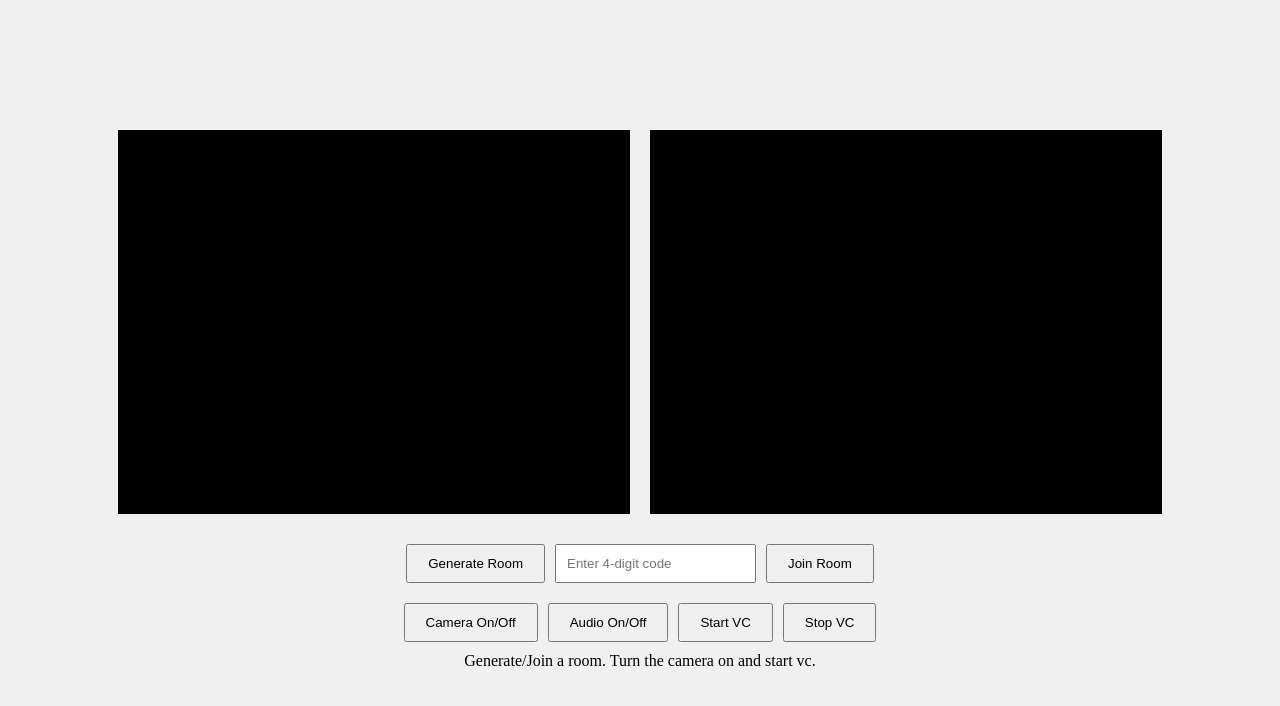
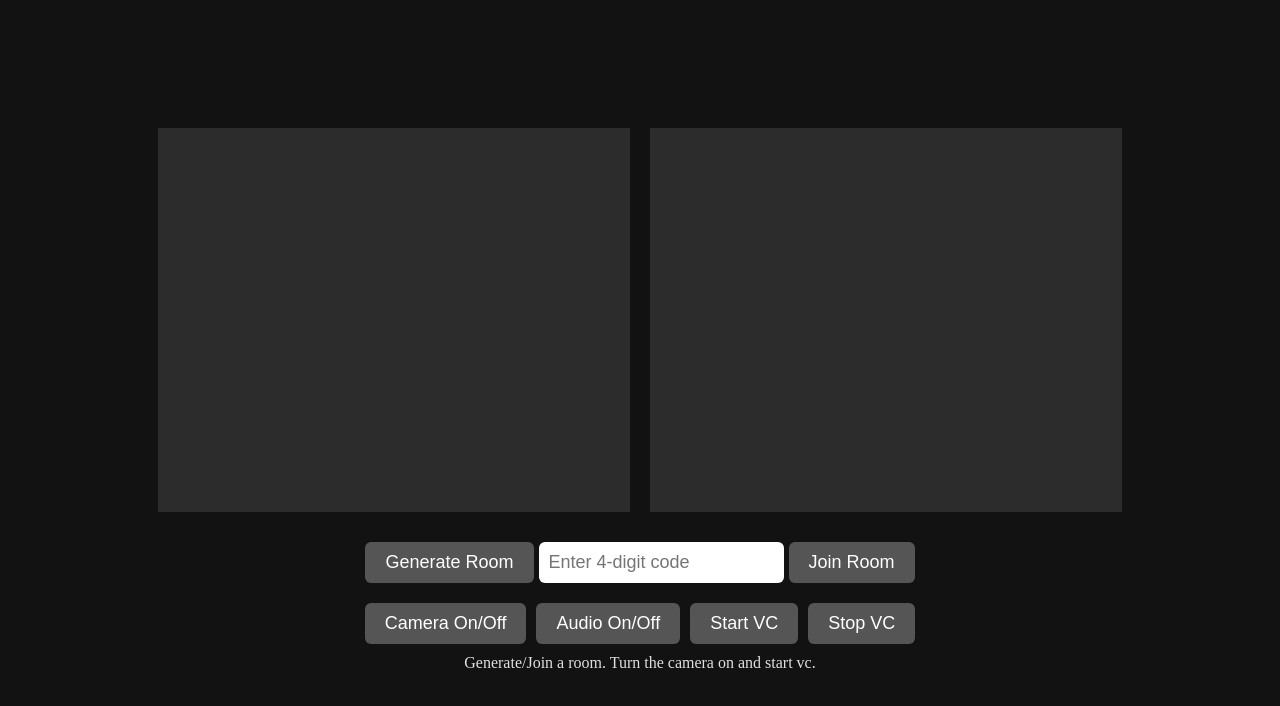
Before and after one commit to jxeal/webRTC, a website with bundled scripts: page public/index.html in a window 1280 px wide. Built offline with nearby package versions, Linux system fonts and the light colour scheme; files whose address does not match are found by name.

Commit message:
Updated the UI

```diff
--- a/public/index.html
+++ b/public/index.html
@@ -25,16 +25,16 @@
         </div>
       </div>
       <div class="input-row">
-        <button class="button" id="generateRoom">Generate Room</button>
+        <button id="generateRoom">Generate Room</button>
         <br /><br />
         <input type="text" id="roomCode" placeholder="Enter 4-digit code" />
-        <button class="button" id="joinRoom">Join Room</button>
+        <button id="joinRoom">Join Room</button>
       </div>
       <div class="input-row">
-        <button class="button" id="Camera">Camera On/Off</button>
-        <button class="button" id="Audio">Audio On/Off</button>
-        <button class="button" id="Start">Start VC</button>
-        <button class="button" id="Stop">Stop VC</button>
+        <button id="Camera">Camera On/Off</button>
+        <button id="Audio">Audio On/Off</button>
+        <button id="Start">Start VC</button>
+        <button id="Stop">Stop VC</button>
       </div>
       <div id="toast" class="toast"></div>
       <p>Generate/Join a room. Turn the camera on and start vc.  </p>
--- a/public/styles.css
+++ b/public/styles.css
@@ -9,29 +9,37 @@ body {
   justify-content: center;
   align-items: center;
   height: 100vh;
-  background-color: #f0f0f0;
   margin: 0;
+  color: #e0e0e0;
+  background-color: #121212;
 }
 
 .container {
   text-align: center;
   padding: 20px;
+  width: 100%;
+  max-width: 1024px;
 }
 
 .video-row {
   display: flex;
   justify-content: center;
   margin-bottom: 20px; /* space between rows */
-  /* margin: 0 30px; */
 }
 
-/* .video-row video {
-  margin: 0 10px; space between videos
-} */
-
-.button {
+button {
+  background-color: #555555; /* Accent color for buttons */
+  color: #fff;
+  padding: 12px 24px;
+  font-size: 18px;
+  border: none;
+  border-radius: 6px;
   margin: 10px 0; /* space between button and input */
   padding: 10px 20px;
+}
+
+button:hover {
+  background-color: #666666; /* Slightly darker shade on hover */
 }
 
 .input-row {
@@ -46,15 +54,22 @@ body {
   /* padding: 5px; */
 }
 .input-row input {
-  margin-left: 5px;
-  margin-right: 5px; /* space between input and button */
+  /* margin-left: 5px;
+  margin-right: 5px; space between input and button */
+  padding: 12px 20px;
+  font-size: 18px;
+  width: 245px;
+  /* width: 75%; */
   padding: 10px;
+  border: none;
+  border-radius: 6px;
+  box-sizing: border-box;
 }
 
 .video-wrapper {
   width: 512px; /* Match the video width */
   height: 384px; /* Match the video height */
-  background-color: black; /* Set background color */
+  background-color: #2c2c2c; /* Set background color */
   overflow: hidden; /* Hide overflow in case video goes beyond bounds */
   margin: 0 10px;
 }
@@ -105,4 +120,8 @@ body {
     height: auto; /* Maintain aspect ratio */
     margin: 10px 0; /* Vertical margin between videos */
   }
+
+  .input-row input{
+    max-width: 140px;
+  }
 }
```
